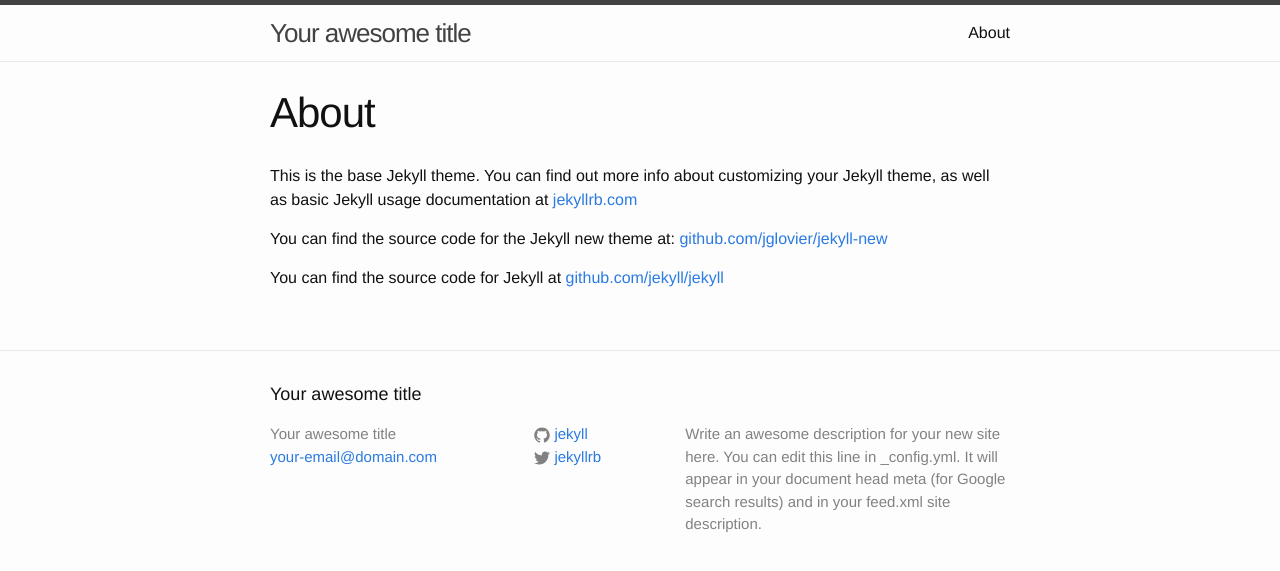
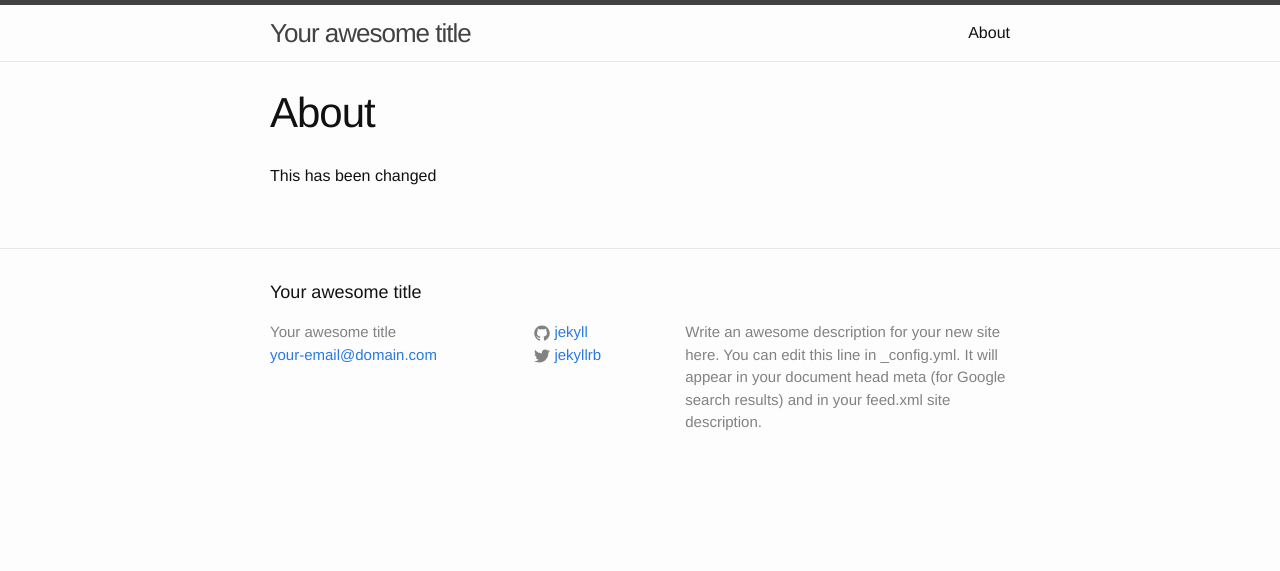
Before and after one commit to jcnd72/siteleaf, a Jekyll site: the page built from about.md, in a window 1280 px wide. Shown: the top 571 px of the page. Built offline with Jekyll 4.4.1, drawn with Linux system fonts in a browser that asks for light colours.

Commit message:
Updated About

```diff
--- a/about.md
+++ b/about.md
@@ -4,8 +4,4 @@ permalink: "/about/"
 layout: page
 ---
 
-This is the base Jekyll theme. You can find out more info about customizing your Jekyll theme, as well as basic Jekyll usage documentation at [jekyllrb.com](http://jekyllrb.com/)
-
-You can find the source code for the Jekyll new theme at: [github.com/jglovier/jekyll-new](https://github.com/jglovier/jekyll-new)
-
-You can find the source code for Jekyll at [github.com/jekyll/jekyll](https://github.com/jekyll/jekyll)
+This has been changed
```
